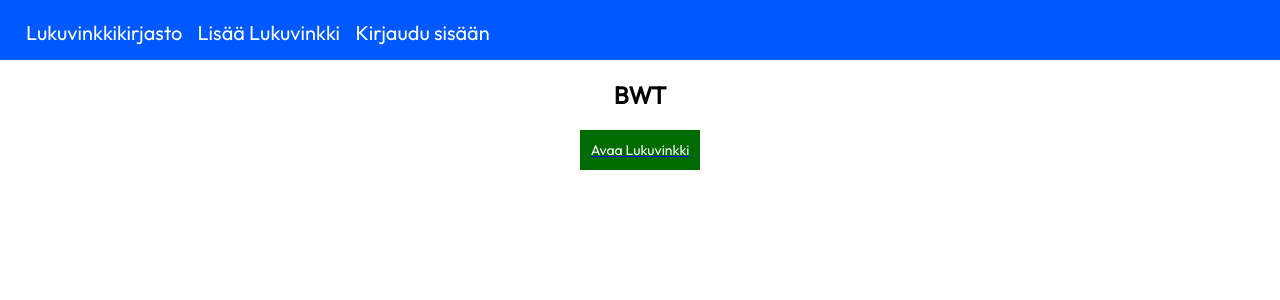
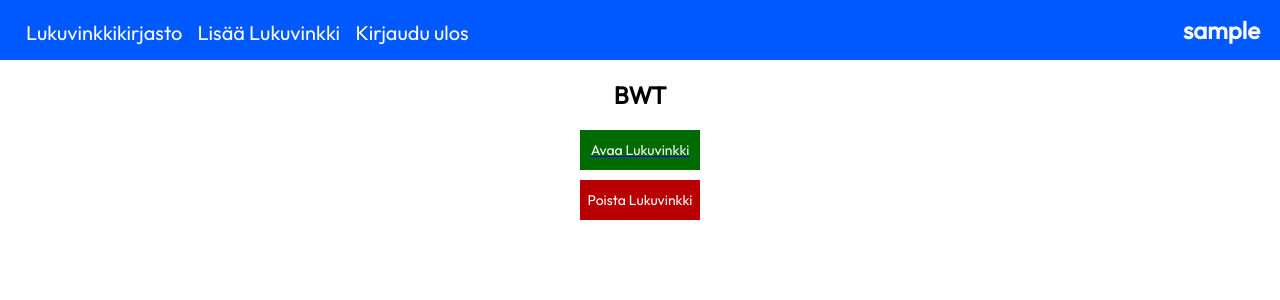
Before and after one commit to MillaKelhu/lukuvinkkikirjasto, a Flask app: page /links/1 in a window 1280 px wide. Shown: the top 300 px of the page. Run offline with Flask 2, Linux system fonts and the light colour scheme; the visitor is signed in with stand-in values (Sample User, id 1); data comes from the database, SQL or seed files in the repository; style sheets or scripts are compiled from the project's sources.

Commit message:
Add updated templates & static

```diff
--- a/src/static/styles/index.css
+++ b/src/static/styles/index.css
@@ -75,6 +75,12 @@ button {
 }
 
 .topbar-container {
+  display: -webkit-box;
+  display: -ms-flexbox;
+  display: flex;
+  -webkit-box-align: center;
+      -ms-flex-align: center;
+          align-items: center;
   margin: 0px;
   height: 60px;
   background-color: #0059ff;
@@ -100,6 +106,13 @@ button {
   border-top: 4px solid orange;
 }
 
+.username {
+  color: white;
+  padding: 0px;
+  margin-left: auto;
+  margin-right: 20px;
+}
+
 .topbar-buttons-container {
   margin-left: 20px;
 }
--- a/src/static/styles/index.scss
+++ b/src/static/styles/index.scss
@@ -64,6 +64,8 @@
 //topbar alkaa tästä
 
 .topbar-container {
+    display: flex;
+    align-items: center;
     margin: 0px;
     height: 60px;
     background-color: rgb(0, 89, 255);
@@ -85,6 +87,12 @@
         }
     }
 }
+.username {
+    color: white;
+    padding: 0px;
+    margin-left: auto;
+    margin-right: 20px;
+}
 .topbar-buttons-container {
     margin-left: 20px;
 }
--- a/src/static/styles/lukuvinkki.css
+++ b/src/static/styles/lukuvinkki.css
@@ -5,10 +5,18 @@
   margin: 0px auto;
   width: 120px;
   height: 40px;
+  cursor: pointer;
+}
+
+.open-button {
   background-color: #006b00;
 }
 
-.link-button:hover {
+.open-button a {
+  text-decoration: none;
+}
+
+.open-button:hover {
   background-color: #009e00;
 }
 
@@ -20,4 +28,13 @@ h2 {
   margin: 0px auto;
   width: 600px;
 }
+
+.remove-button {
+  margin-top: 10px;
+  background-color: #b90000;
+}
+
+.remove-button:hover {
+  background-color: #ec0000;
+}
 /*# sourceMappingURL=lukuvinkki.css.map */
--- a/src/static/styles/lukuvinkki.scss
+++ b/src/static/styles/lukuvinkki.scss
@@ -6,12 +6,17 @@
     margin: 0px auto;
     width: 120px;
     height: 40px;
+    cursor: pointer;
+}
+.open-button {
+    a {
+        text-decoration: none;
+    }
     background-color: rgb(0, 107, 0);
     &:hover {
         background-color: lighten(rgb(0, 107, 0), 10%);
     }
 }
-
 h2 {
     text-align: center;
 }
@@ -19,3 +24,10 @@ h2 {
     margin: 0px auto;
     width: 600px;
 }
+.remove-button {
+    margin-top: 10px;
+    background-color: rgb(185, 0, 0);
+    &:hover {
+        background-color: lighten(rgb(185, 0, 0), 10%);;
+    }
+}
--- a/src/templates/createLink.html
+++ b/src/templates/createLink.html
@@ -8,6 +8,6 @@
     <h1>Syötä lukuvinkkisi nimi ja osoite</h1>
     <div class="form-input-container" id="form-input-container"></div>
     <p style="color: red">{{error_message}}</p>
-    <button id="add link" class="add-button" type="submit">Lisää Lukuvinkki</button>
+    <button class="add-button" type="submit">Lisää Lukuvinkki</button>
 </form>
 {% endblock %}
--- a/src/templates/home.html
+++ b/src/templates/home.html
@@ -2,11 +2,12 @@
 <!-- formi jossa title,
     link_url -->
 {% block content %}
+<title>lukuvinkikki</title>
 <link rel="stylesheet" href="{{ url_for('static', filename='styles/home.css') }}">
 <script src="{{ url_for('static', filename='scripts/home.js') }}"></script>
 <div class="home-container">
     <div class="links-container">
-        <h1>Lukuvinkidada</h1>
+        <h1>Lukuvinkidadat</h1>
         <div class="link-card links-container-topbar">
             <h3>Nimi</h3>
             <h3>Osoite</h3>
--- a/src/templates/index.html
+++ b/src/templates/index.html
@@ -13,7 +13,15 @@
         <div class="topbar-buttons-container">
             <a href="/"><button>Lukuvinkkikirjasto</button></a>
             <a href="/addlink"><button class="">Lisää Lukuvinkki</button></a>
+            {% if session.id %}
+            <a href="/handlelogout"><button class="">Kirjaudu ulos</button></a>
+            {% else %}
             <a href="/login"><button class="">Kirjaudu sisään</button></a>
+            {% endif %}
+        </div>
+        {% if session.id %}
+        <h2 class="username">{{ session.username }} </h2>
+        {% endif %}
         </div>
     </div>
     {% block content %}
--- a/src/templates/login.html
+++ b/src/templates/login.html
@@ -6,7 +6,7 @@
     <form action="/handlelogin" method="POST">
         <div id="login-input-container"></div>
         <p style="color: red;">{{error_message}}</p>
-        <button id="login button" class="authorization-button" type="submit">Kirjaudu sisään</button>
+        <button class="authorization-button" type="submit">Kirjaudu sisään</button>
     </form>
     <p>Eikö sinulla ole käyttäjää? Luo uusi käyttäjä <a href="/register">tästä</a>
 </div>
--- a/src/templates/lukuvinkki.html
+++ b/src/templates/lukuvinkki.html
@@ -1,13 +1,29 @@
 {% extends "index.html" %}
 
 {% block content %}
-
+<script>
+    function handleClick() {
+        fetch("/links/{{id}}", {
+            headers: {
+                "accept": "Application/Json",
+            },
+            method: "delete"
+        })
+        .then(response => response.json())
+        .then(data => {
+            window.location.replace("/")
+        })
+    }
+</script>
 <link rel="stylesheet" href="{{ url_for('static', filename='styles/lukuvinkki.css') }}">
 <div class="lukuvinkki-container">
     <h2 class="lukuvinkki-title">{{lukuvinkki.title}}</h2>
     <a class="avaa-lukuvinkki-link" href={{lukuvinkki.link_url}}>
-        <button class="link-button">Avaa Lukuvinkki</button>
+        <button class="link-button open-button">Avaa Lukuvinkki</button>
     </a>
+    {% if owned==True %}
+    <button onclick="handleClick()" class="link-button remove-button">Poista Lukuvinkki</button>
+    {% endif %}
 </div>
 
 {% endblock %}
--- a/src/templates/register.html
+++ b/src/templates/register.html
@@ -8,6 +8,6 @@
         <p style="color: red">{{error_message}}</p>
         <button class="authorization-button" type="submit">Luo</button>
     </form>
-    <p>Onko sinulla jo käyttäjä? Mene sisään <a href="/login">tästä</a>
+    <p>Onko sinulla jo käyttäjä? Kirjaudu sisään <a href="/login">tästä</a>
 </div>
 {% endblock %}
```
Also changed, not shown: 2 other files.
